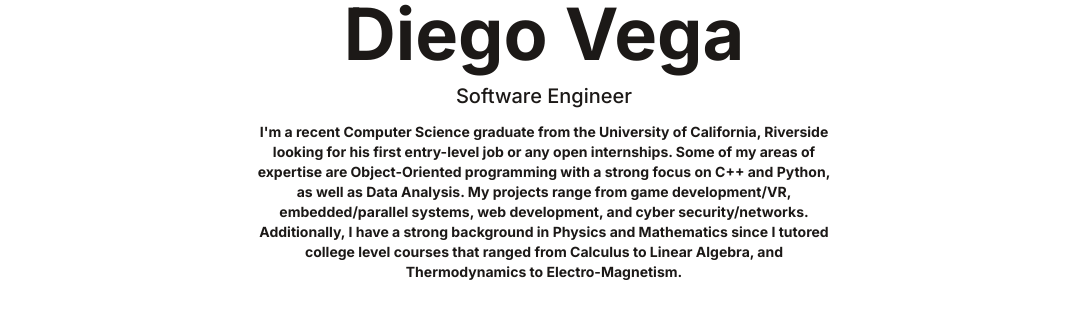
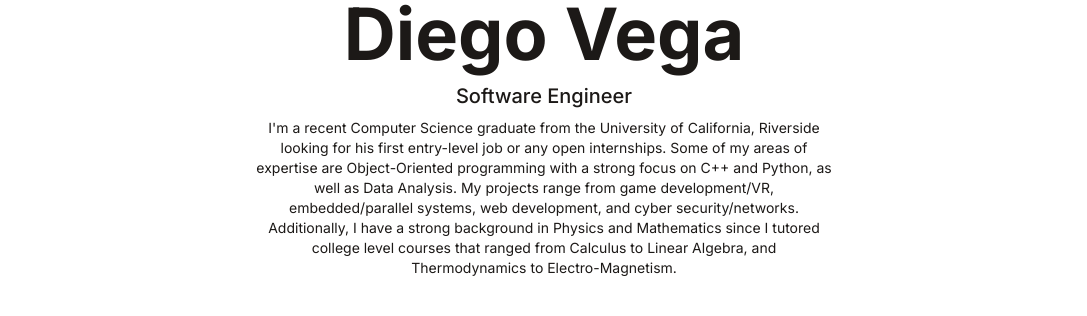
Before and after one commit to Dvega0xE/portfolio-website, a React (Vite) app: page / in a window 1280 px wide. Shown: the part 1314-1630 px from the top of the page, without its empty margins (96-1183 px from the left). Built offline with nearby package versions, Linux system fonts and the light colour scheme.

Commit message:
Update Intro.jsx

```diff
--- a/src/components/Intro.jsx
+++ b/src/components/Intro.jsx
@@ -5,8 +5,8 @@
 		<div className="flex items-center justify-center flex-col text-center pt-20 pb-6">
 			<img src="/assets/profile.JPG" width="1200" heights="630px"></img>
 			<h1 className="text-4xl md:text-7xl dark:text-white mb-1 md:mb-3 font-bold">Diego Vega</h1>
-			<p className="text-base md:text-xl mb-3 font-medium">Software Engineer</p>
-			<p className="text-sm max-w-xl mb-6 font-bold">
+			<p className="text-base md:text-xl mb-2 font-medium">Software Engineer</p>
+			<p className="text-sm max-w-xl mb-4 font-normal">
 			I'm a recent Computer Science graduate from the University of California, Riverside looking for his first entry-level job or any open internships. Some of my areas of expertise are Object-Oriented programming with a strong focus on C++ and Python, as well as Data Analysis. My projects range from game development/VR, embedded/parallel systems, web development, and cyber security/networks.
 			<br />
 			Additionally, I have a strong background in Physics and Mathematics since I tutored college level courses that ranged from Calculus to Linear Algebra, and Thermodynamics to Electro-Magnetism.
```
